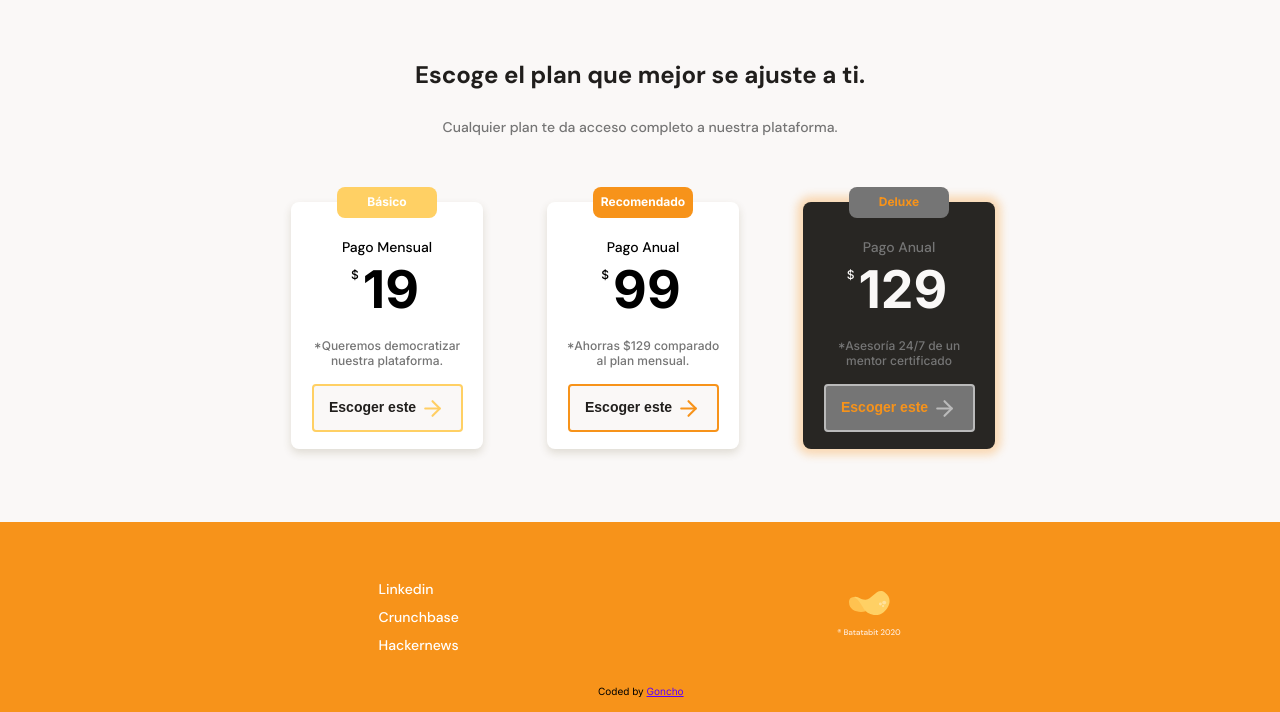
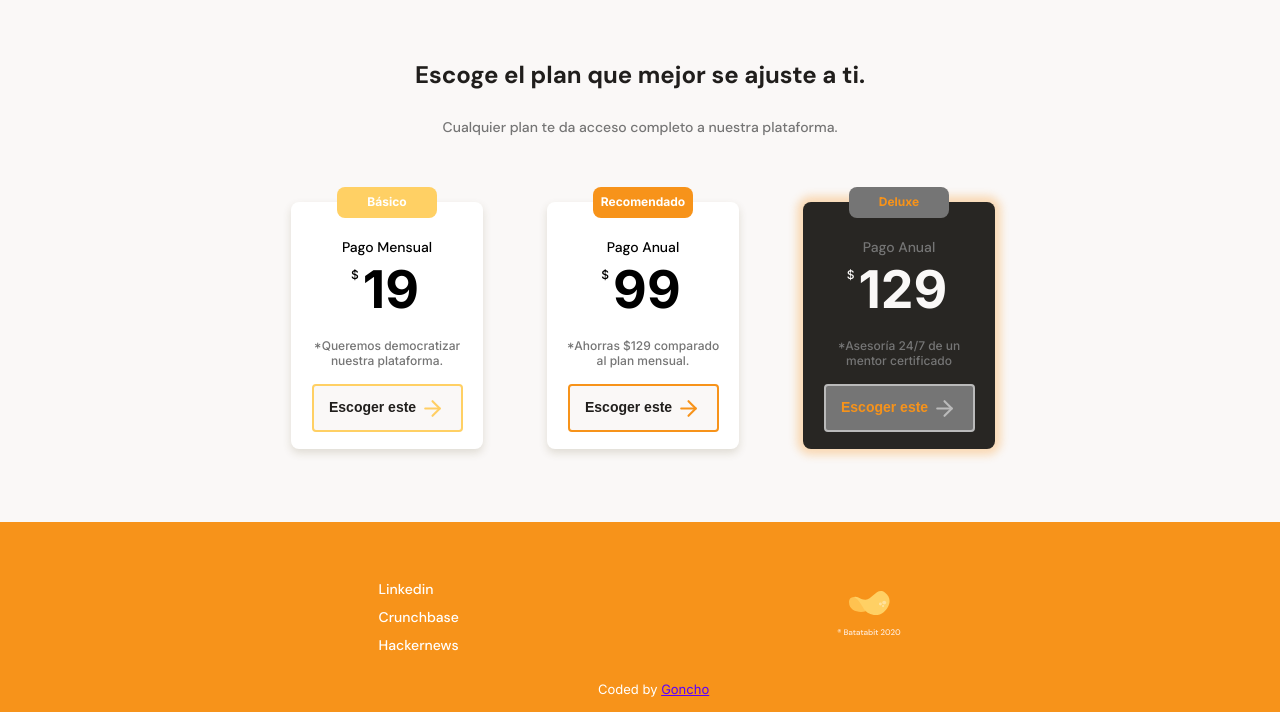
Before and after one commit to gsvidal/Batatabit, a plain HTML site: page index.html in a window 1280 px wide. Shown: the part 2023-2735 px from the top of the page. Drawn offline with Linux system fonts and the light colour scheme.

Commit message:
Arreglando los creditos en el footer

```diff
--- a/css/mobile-min320.css
+++ b/css/mobile-min320.css
@@ -494,11 +494,14 @@ footer .left ul li a {
 }
 
 .credits {
-  font-family: "Inter";
   display: inline-block;
   position: absolute;
   bottom: 15px;
   left: calc(50% - 42px);
+  font-family: "Inter";
+  font-size: 1.3rem;
+  color: var(--just-white);
+
 }
 .credits a {
   color: #5900ff;
```
